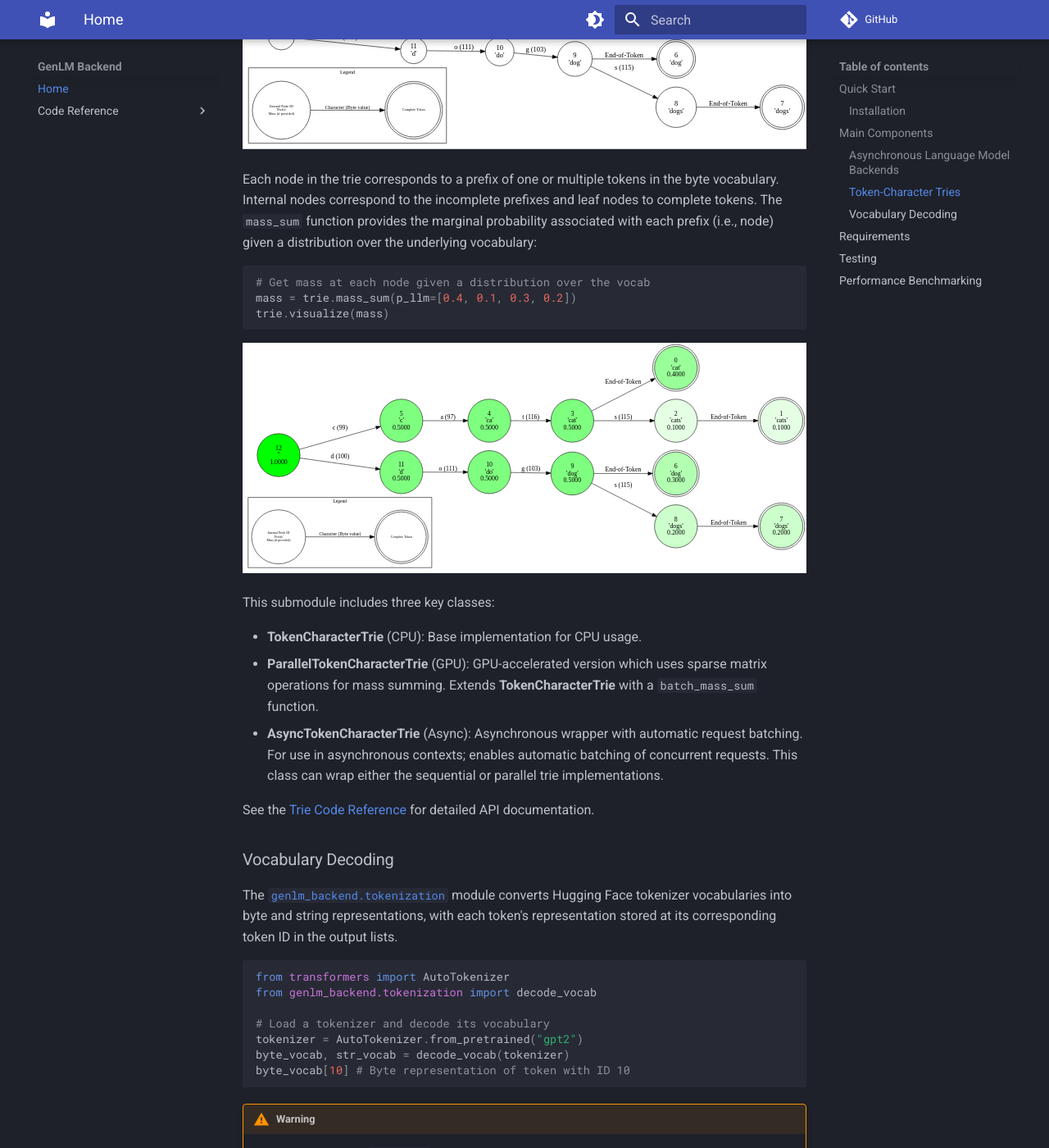
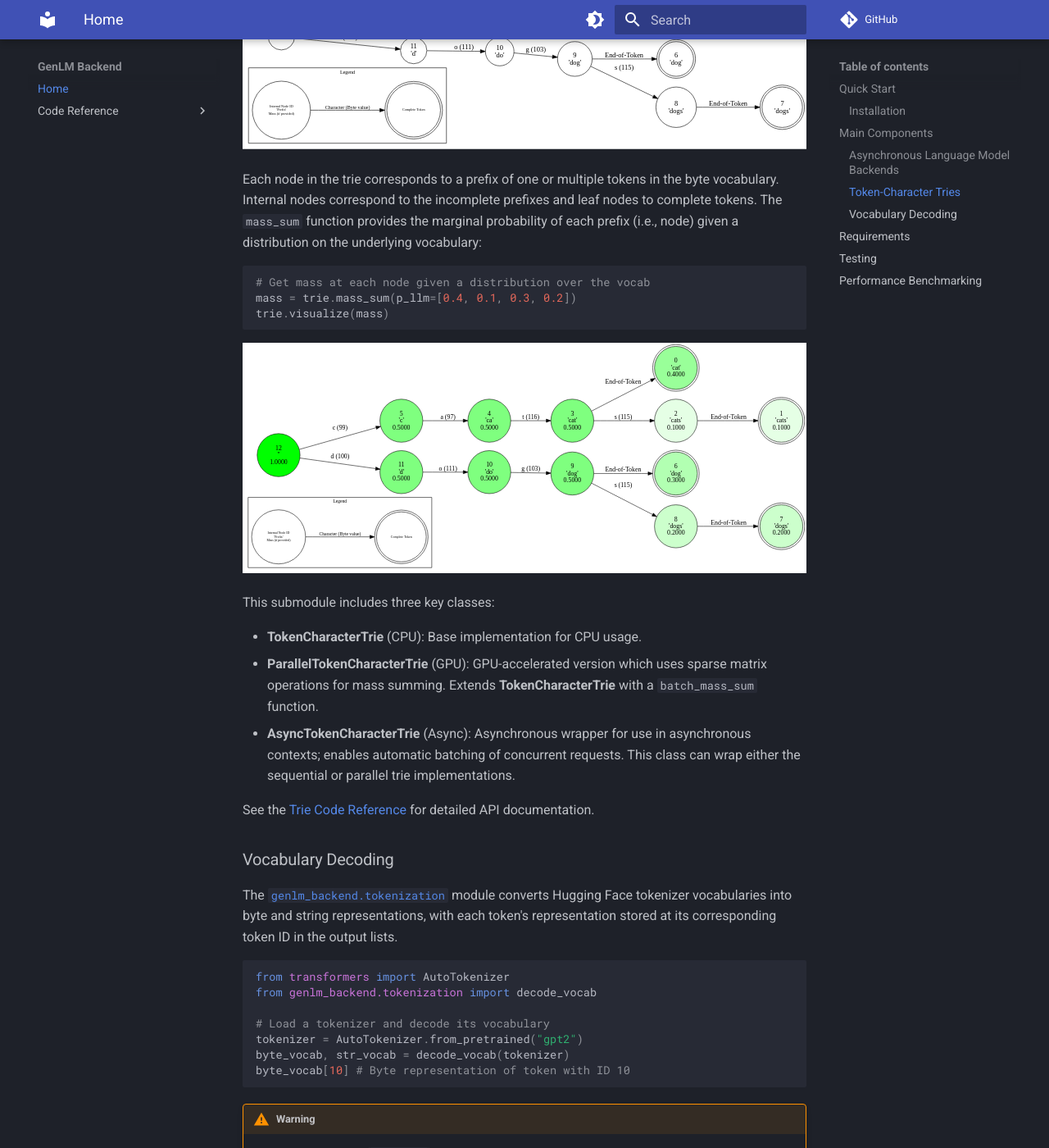
Before and after one commit to genlm/genlm-backend, an MkDocs documentation site: the page built from docs/index.md, in a window 1280 px wide and 1400 px high, scrolled down 2127 px. Shown: the whole window at 82% size. Built offline with MkDocs 1.6.1 and Material for MkDocs 9.7.7, drawn with Linux system fonts in a browser that asks for light colours; comment, search, counter and statistics services are not loaded; some of the changed text lies outside the part shown.

Commit message:
update docs

````diff
--- a/docs/index.md
+++ b/docs/index.md
@@ -57,7 +57,7 @@
 This submodule includes three key classes:
 
 - **AsyncVirtualLM** (GPU): vLLM-based backend optimized for next-token probability computations. Fastest and most memory-efficient; requires a GPU. Uses vLLM's prefix caching feature for KV caching.
-- **AsyncTransformer** (CPU): HuggingFace-based backend for next-token probability computations. Slower and less memory efficient; for CPU usage. Uses custom KV caching.
+- **AsyncTransformer** (CPU): HuggingFace-based backend for next-token probability computations. Slower and less memory-efficient; for CPU usage. Uses custom KV caching.
 - **MockAsyncLM** (Testing): Mock implementation for development and testing.
 
 See the [LLM Code Reference](reference/genlm_backend/llm/__init__/) for detailed API documentation.
@@ -75,7 +75,7 @@
 
 ![Example trie visualization](images/trie_example.svg)
 
-Each node in the trie corresponds to a prefix of one or multiple tokens in the byte vocabulary. Internal nodes correspond to the incomplete prefixes and leaf nodes to complete tokens. The `mass_sum` function provides the marginal probability associated with each prefix (i.e., node) given a distribution over the underlying vocabulary:
+Each node in the trie corresponds to a prefix of one or multiple tokens in the byte vocabulary. Internal nodes correspond to the incomplete prefixes and leaf nodes to complete tokens. The `mass_sum` function provides the marginal probability of each prefix (i.e., node) given a distribution on the underlying vocabulary:
 
 ```python
 # Get mass at each node given a distribution over the vocab
@@ -90,7 +90,7 @@
 
 - **TokenCharacterTrie** (CPU): Base implementation for CPU usage.
 - **ParallelTokenCharacterTrie** (GPU): GPU-accelerated version which uses sparse matrix operations for mass summing. Extends **TokenCharacterTrie** with a `batch_mass_sum` function.
-- **AsyncTokenCharacterTrie** (Async): Asynchronous wrapper with automatic request batching. For use in asynchronous contexts; enables automatic batching of concurrent requests. This class can wrap either the sequential or parallel trie implementations.
+- **AsyncTokenCharacterTrie** (Async): Asynchronous wrapper for use in asynchronous contexts; enables automatic batching of concurrent requests. This class can wrap either the sequential or parallel trie implementations.
 
 See the [Trie Code Reference](reference/genlm_backend/trie/__init__/) for detailed API documentation.
 
````
